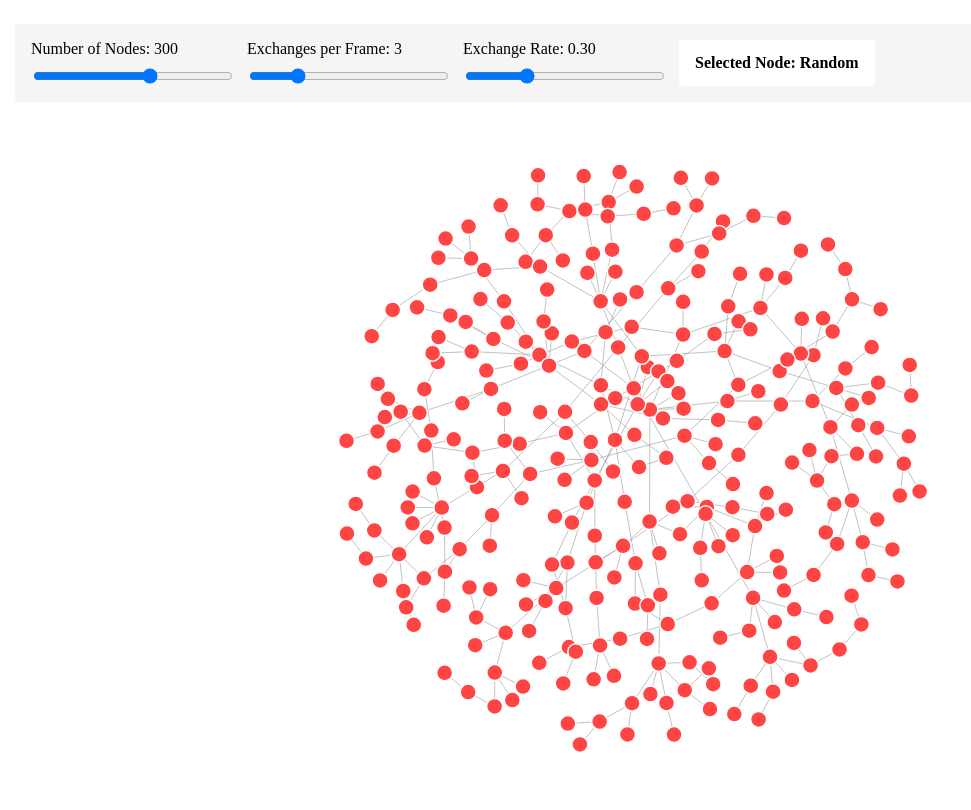
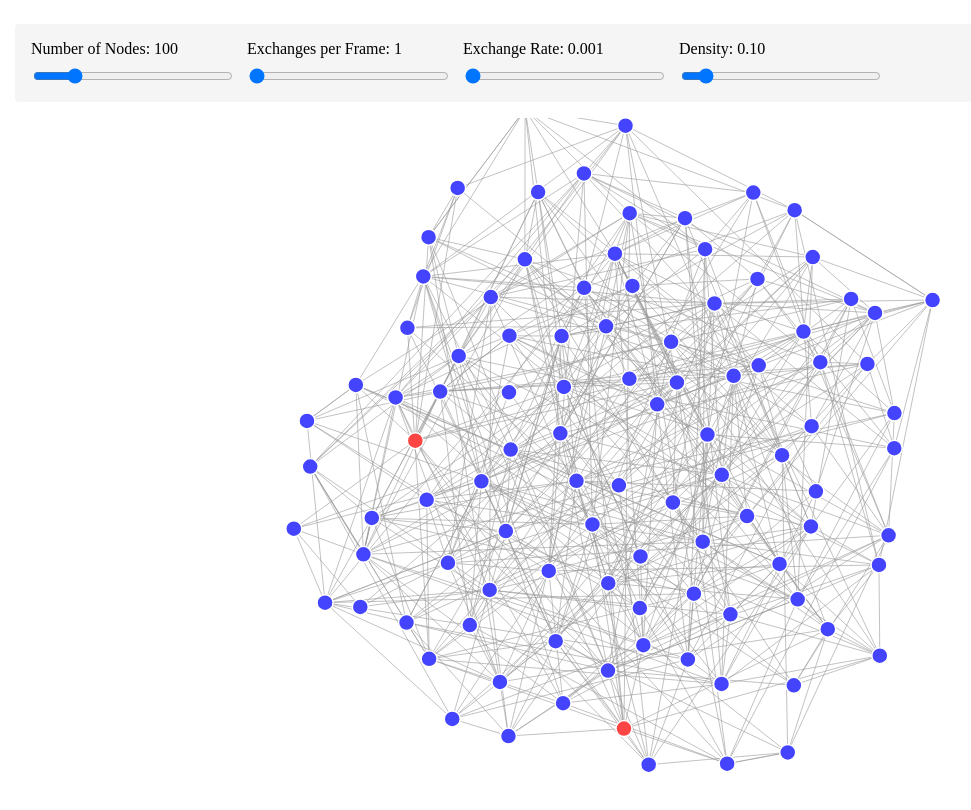
Before and after one commit to tsereda/VectorConsensusVisualization, a SvelteKit app: page / in a window 1280 px wide. Shown: the top 810 px of the page, without its empty margins (9-980 px from the left). Built offline with nearby package versions, Linux system fonts and the light colour scheme.

Commit message:
refactor force graph parameters and add density control for improved graph generation

```diff
--- a/src/lib/components/ForceGraph.svelte
+++ b/src/lib/components/ForceGraph.svelte
@@ -70,8 +70,9 @@
         simulation = d3.forceSimulation<Node>(nodes)
             .force("link", d3.forceLink<Node, d3.SimulationLinkDatum<Node>>(links).id((d: Node) => d.id))
             .force("charge", d3.forceManyBody())
-            .force("x", d3.forceX())
-            .force("y", d3.forceY());
+            .force("charge", d3.forceManyBody().strength(-400)) // Increase repulsion strength
+            .force("x", d3.forceX().strength(0.1)) // Adjust x force strength
+            .force("y", d3.forceY().strength(0.1)); // Adjust y force strength
 
         const link = svg.append("g")
             .attr("stroke", "#999")
--- a/src/routes/+page.svelte
+++ b/src/routes/+page.svelte
@@ -2,12 +2,13 @@
     import ForceGraph from '$lib/components/ForceGraph.svelte';
     import { PeerSamplingService, type PeerNode } from '$lib/pss';
 
-    let nodeCount = 300;
-    let numExchanges = 3;
-    let mixRatio = 0.3;
+    let nodeCount = 100;
+    let numExchanges = 1;
+    let mixRatio = 0.001;
+    let density = 0.1; // Add density parameter
     let selectedNodeId: string | null = null;
 
-    function generateGraph(count: number) {
+    function generateGraph(count: number, density: number) {
         const pssNodes = new Map<string, PeerSamplingService>();
         const informedIndex = Math.floor(Math.random() * count);
 
@@ -32,6 +33,23 @@
             value: 1
         }));
 
+        // Generate random links until we reach a certain density
+        const maxLinks = Math.floor(count * (count - 1) * density / 2);
+        const randomLinks = new Set<string>();
+
+        while (randomLinks.size < maxLinks) {
+            const source = nodes[Math.floor(Math.random() * count)].id;
+            const target = nodes[Math.floor(Math.random() * count)].id;
+            if (source !== target) {
+                randomLinks.add([source, target].sort().join('-'));
+            }
+        }
+
+        randomLinks.forEach(link => {
+            const [source, target] = link.split('-');
+            links.push({ source, target, value: 1 });
+        });
+
         // Initialize PSS views based on MST
         mstEdges.forEach(edge => {
             const sourcePss = pssNodes.get(edge.source)!;
@@ -51,12 +69,12 @@
         return { nodes, links, pssNodes };
     }
 
-    let { nodes, links, pssNodes } = generateGraph(nodeCount);
+    let { nodes, links, pssNodes } = generateGraph(nodeCount, density);
     let graphData = { nodes, links };
 
     // Update graph when parameters change
     $: {
-        const newGraph = generateGraph(nodeCount);
+        const newGraph = generateGraph(nodeCount, density);
         nodes = newGraph.nodes;
         links = newGraph.links;
         pssNodes = newGraph.pssNodes;
@@ -65,7 +83,7 @@
 
     function handleNodeSelect(event: CustomEvent<string>) {
         selectedNodeId = event.detail;
-        const newGraph = generateGraph(nodeCount);
+        const newGraph = generateGraph(nodeCount, density);
         nodes = newGraph.nodes;
         links = newGraph.links;
         pssNodes = newGraph.pssNodes;
@@ -98,18 +116,26 @@
             />
         </div>
         <div class="slider-container">
-            <label for="mixRatio">Exchange Rate: {mixRatio.toFixed(2)}</label>
+            <label for="mixRatio">Exchange Rate: {mixRatio.toFixed(3)}</label>
             <input
                 type="range"
                 id="mixRatio"
                 bind:value={mixRatio}
+                min="0.001"
+                max=".1"
+                step="0.001"
+            />
+        </div>
+        <div class="slider-container">
+            <label for="density">Density: {density.toFixed(2)}</label>
+            <input
+                type="range"
+                id="density"
+                bind:value={density}
                 min="0.01"
-                max="1.0"
+                max="1"
                 step="0.01"
             />
-        </div>
-        <div class="selected-node">
-            Selected Node: {selectedNodeId ?? 'Random'}
         </div>
     </div>
 
```
